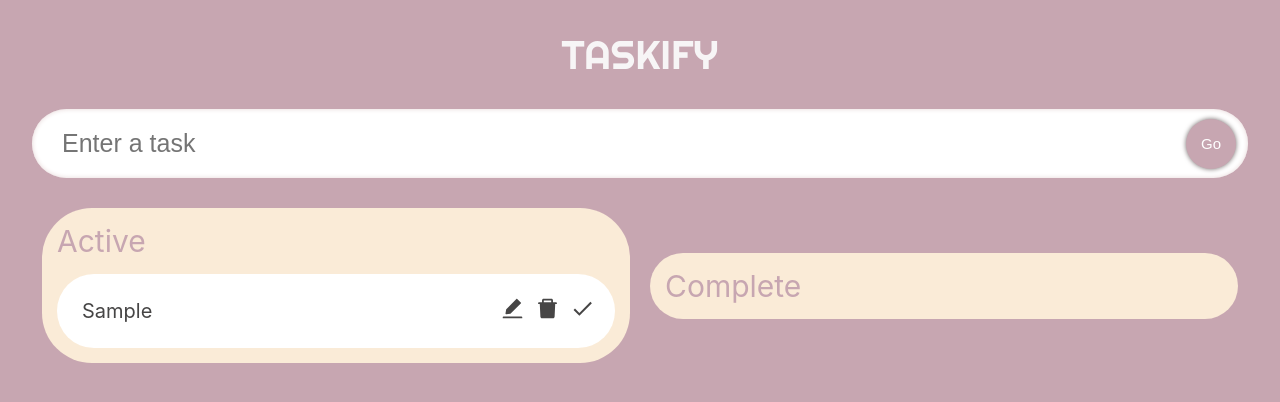
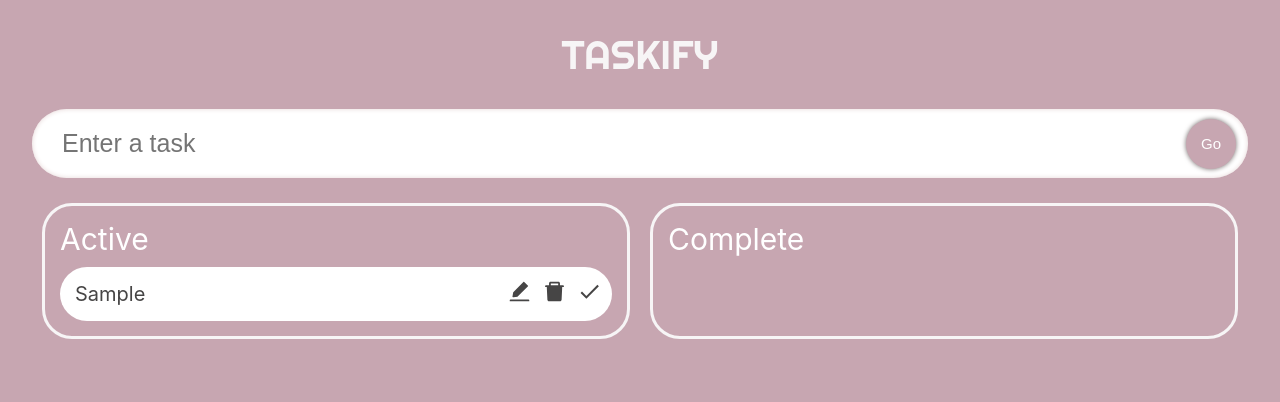
Before and after one commit to lsgarwood/FCC_React_TS_course, a React (Create React App) app: page / in a window 1280 px wide. Both pictures are taken after typing "Sample" into the empty fields and a click on the button "Go". Shown: the top 402 px of the page. Built offline with nearby package versions, Linux system fonts and the light colour scheme.

Commit message:
feat: finished off dnd logic and added styling

```diff
--- a/src/App.tsx
+++ b/src/App.tsx
@@ -22,8 +22,6 @@ const App: React.FC = () => {
 
   const onDragEnd = (result: DropResult) => {
     const { source, destination } = result;
-    console.log(result);
-
 
     if ( !destination ) return;
     if (
@@ -44,7 +42,7 @@ const App: React.FC = () => {
       complete.splice(source.index, 1);
     }
 
-    if ( destination.droppableId === "TodosListRemove") {
+    if ( destination.droppableId === "TodosList") {
       active.splice(destination.index, 0, add);
     } else {
       complete.splice(destination.index, 0, add);
--- a/src/components/SingleTodo.tsx
+++ b/src/components/SingleTodo.tsx
@@ -39,9 +39,9 @@ const SingleTodo: React.FC<SingleTodoProps> = ({ todo, todos, setTodos, index })
 
   return (
     <Draggable draggableId={todo.id.toString()} index={index}>
-        {(provided) => (
+        {(provided, snapshot) => (
             <form
-            className="todos_single"
+            className={`todos_single ${snapshot.isDragging ? "drag" : ""}`}
             onSubmit={(e) => handleEdit(e, todo.id)}
             {...provided.draggableProps}
             {...provided.dragHandleProps}
--- a/src/components/TodoList.tsx
+++ b/src/components/TodoList.tsx
@@ -31,7 +31,7 @@ const TodoList: React.FC<TodoListProps> = ({ todos, setTodos, completedTodos, se
         <Droppable droppableId="TodosRemove">
         {(provided, snapshot) => (
             <div
-                className={`todos-remove ${snapshot.isDraggingOver ? "dargcomplete" : ""}`}
+                className={`todos remove ${snapshot.isDraggingOver ? "dargcomplete" : ""}`}
                 ref={provided.innerRef}
                 {...provided.droppableProps}
             >
--- a/src/components/styles.css
+++ b/src/components/styles.css
@@ -47,34 +47,41 @@
 .container {
     display: flex;
     width: 95%;
-    margin-top: 20px;
-    justify-content: space-evenly;
-    align-items: center;
+    margin-top: 15px;
+    justify-content: space-between;
 }
 
-.todos, .todos-remove {
+.todos {
     display: flex;
-    width: 47.5%;
     flex-direction: column;
+    width: 50%;
     padding: 15px;
     margin: 10px;
-    border-radius: 50px;
-    background-color: antiquewhite;
+    border-radius: 30px;
+    border: 3px solid rgb(247, 245, 246);
 }
 
 .todos__heading {
+    display: flex;
+    flex-direction: center;
     font-size: 30px;
-    color: rgb(199, 166, 177);
+    color: white;
 }
 
 .todos_single {
     display: flex;
     border-radius: 50px;
-    padding: 20px;
-    margin-top: 15px;
+    padding: 10px;
+    margin-top: 10px;
     background-color: white;
     color: rgb(70, 69, 69);
     align-items: center;
+    transition: 0.2s;
+}
+
+.todos_single:hover {
+    box-shadow: 0 0 5px rgb(112, 103, 103);
+    transform: scale(1.03);
 }
 
 .todos_single--text {
@@ -90,3 +97,19 @@
     font-size: 25px;
     cursor: pointer;
 }
+
+.remove {
+    border: 3px solid rgb(247, 245, 246);
+}
+
+.dragactive {
+    background-color: rgb(231, 202, 209);
+}
+
+.dragcomplete {
+    background-color: rgb(231, 202, 209);
+}
+
+.drag {
+    box-shadow: 0 0 20px rgb(112, 103, 103);
+}
--- a/src/model.ts
+++ b/src/model.ts
@@ -23,3 +23,9 @@ export interface Todo {
     todo: string;
     isDone: boolean;
 }
+
+
+export type Actions =
+  | { type: "add"; payload: string }
+  | { type: "remove"; payload: number }
+  | { type: "done"; payload: number };
```
